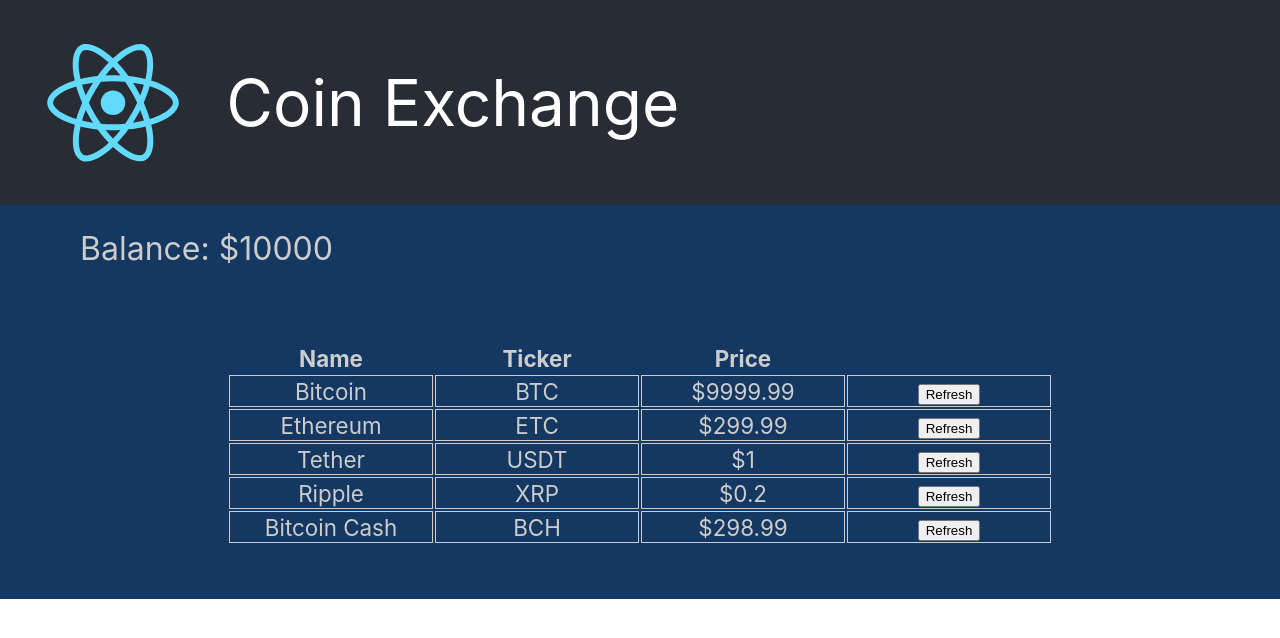
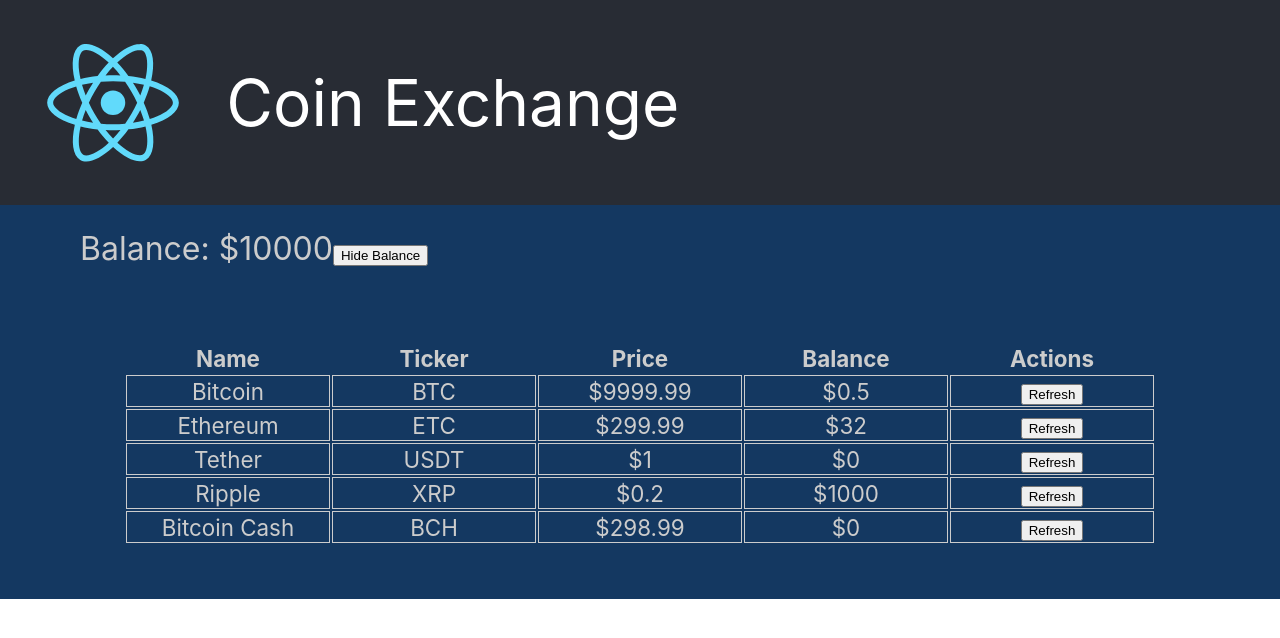
Before and after one commit to Altranium/react-coin-exchange, a React (Create React App) app: page / in a window 1280 px wide. Shown: the top 638 px of the page. Built offline with nearby package versions, Linux system fonts and the light colour scheme.

Commit message:
Add ability to show and hide balance

```diff
--- a/src/App.js
+++ b/src/App.js
@@ -10,60 +10,84 @@
     super(props);
     this.state = {
       balance: 10000,
+      showBalance: true,
       coinData: [
 
         {
           name: 'Bitcoin',
           ticker: 'BTC',
+          balance: 0.5,
           price: 9999.99
         },
         {
           name: 'Ethereum',
           ticker: 'ETC',
+          balance: 32.0,
           price: 299.99
         },
         {
           name: 'Tether',
           ticker: 'USDT',
+          balance: 0,
           price: 1
         },
         {
           name: 'Ripple',
           ticker: 'XRP',
+          balance: 1000,
           price: 0.2
         },
         {
           name: 'Bitcoin Cash',
           ticker: 'BCH',
+          balance: 0,
           price: 298.99
         }
       ]
     }
     this.handleRefresh = this.handleRefresh.bind(this)
+    this.handleBalanceVisibilityChange = this.handleBalanceVisibilityChange.bind(this)
   }
 
   handleRefresh(valueChangeTicker) {
-    const newCoinData = this.state.coinData.map( function({ticker, name, price}) {
+    const newCoinData = this.state.coinData.map( function({ticker, name, price, balance}) {
       let newPrice = price
-      if (valueChangeTicker == ticker ) {
+      if (valueChangeTicker === ticker ) {
         const randomPercentage = 0.995 + Math.random() * 0.01;
         newPrice = newPrice * randomPercentage
       }
       return {
         ticker,
         name,
-        price: newPrice
+        price: newPrice,
+        balance
       }
     });
     this.setState({ coinData: newCoinData })
+  }
+
+  handleBalanceVisibilityChange() {
+    this.setState( function(oldState) {
+      return {
+        ...oldState,
+        showBalance: !oldState.showBalance
+      }
+    })
   }
 
   render() {
     return (
       <div className="App">
         <Header />
-        <AccountBalance amount={this.state.balance} />
-        <CoinList coinData={this.state.coinData} handleRefresh={this.handleRefresh} />
+        <AccountBalance
+          amount={this.state.balance}
+          showBalance={this.state.showBalance}
+          handleBalanceVisibilityChange={this.handleBalanceVisibilityChange} />
+        <CoinList
+          coinData={this.state.coinData}
+          handleRefresh={this.handleRefresh}
+          showBalance={this.state.showBalance}
+          />
       </div>
     );
   }
--- a/src/components/AccountBalance/AccountBalance.jsx
+++ b/src/components/AccountBalance/AccountBalance.jsx
@@ -10,10 +10,17 @@
 `;
 
 export default class AccountBalance extends Component {
+
     render() {
+        const buttonText = this.props.showBalance ? 'Hide Balance' : 'Show Balance'
+        let content = null
+        if(this.props.showBalance) {
+            content = <>Balance: ${this.props.amount}</>
+        }
         return (
             <Section>
-                Balance: ${this.props.amount}
+                {content}
+                <button onClick={this.props.handleBalanceVisibilityChange}>{buttonText}</button>
             </Section>
         )
     }
--- a/src/components/Coin/Coin.jsx
+++ b/src/components/Coin/Coin.jsx
@@ -43,6 +43,7 @@
               <CoinRow>{this.props.name}</CoinRow>
               <CoinRow>{this.props.ticker}</CoinRow>
               <CoinRow>${this.props.price}</CoinRow>
+              {this.props.showBalance ? <CoinRow>${this.props.balance}</CoinRow> : null}
               <CoinRow>
                   <form action="#" method="POST">
                     <button onClick={this.handleClick}>Refresh</button>
--- a/src/components/CoinList/CoinList.jsx
+++ b/src/components/CoinList/CoinList.jsx
@@ -10,12 +10,21 @@
                     <th>Name</th>
                     <th>Ticker</th>
                     <th>Price</th>
+                    {this.props.showBalance ? <th>Balance</th> : null}
+                    <th>Actions</th>
                     </tr>
                 </thead>
                 <tbody>
                     {
-                        this.props.coinData.map( ({name, ticker, price}) =>
-                            <Coin key={ticker} handleRefresh={this.props.handleRefresh} name={name} ticker={ticker} price={price}/>
+                        this.props.coinData.map( ({name, ticker, balance, price}) =>
+                            <Coin
+                                key={ticker}
+                                handleRefresh={this.props.handleRefresh}
+                                name={name}
+                                ticker={ticker}
+                                balance={balance}
+                                price={price}
+                                showBalance={this.props.showBalance} />
                         )
                     }
 
```
